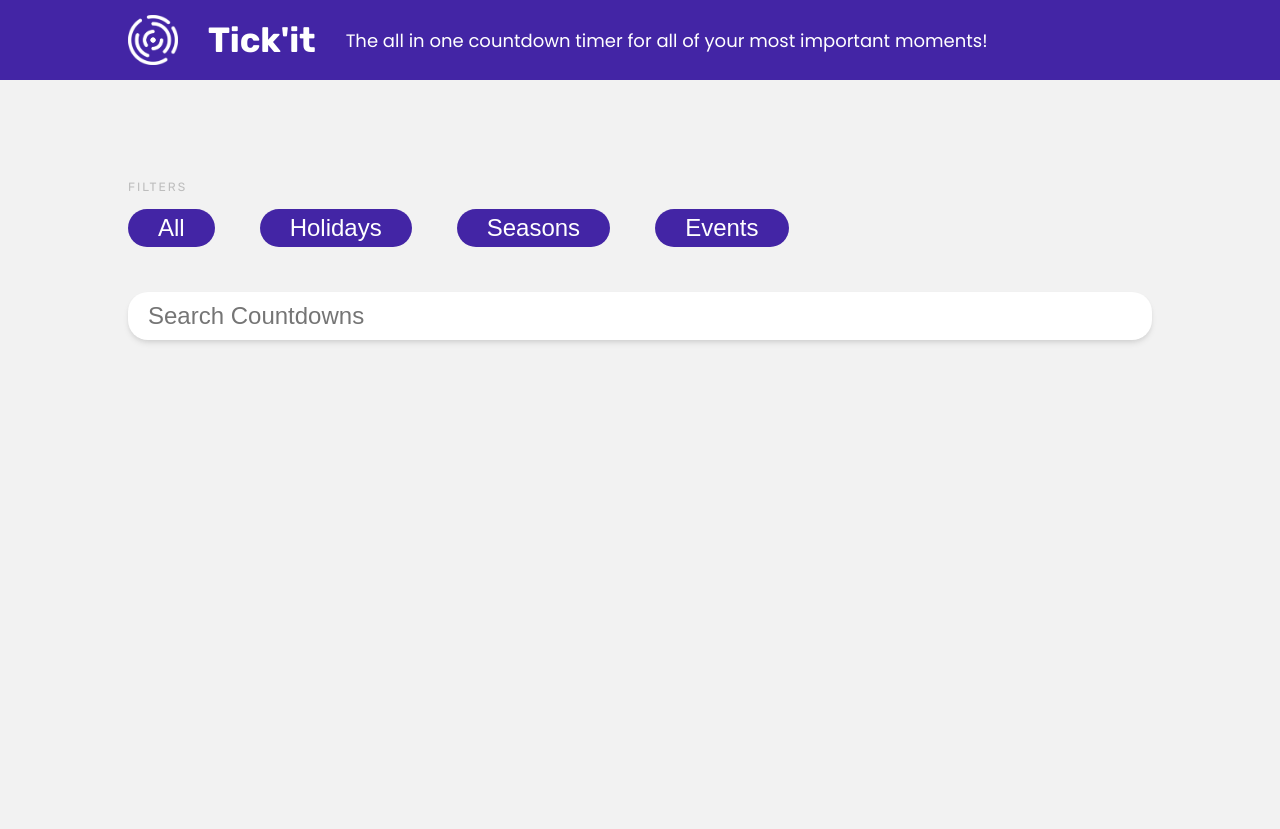
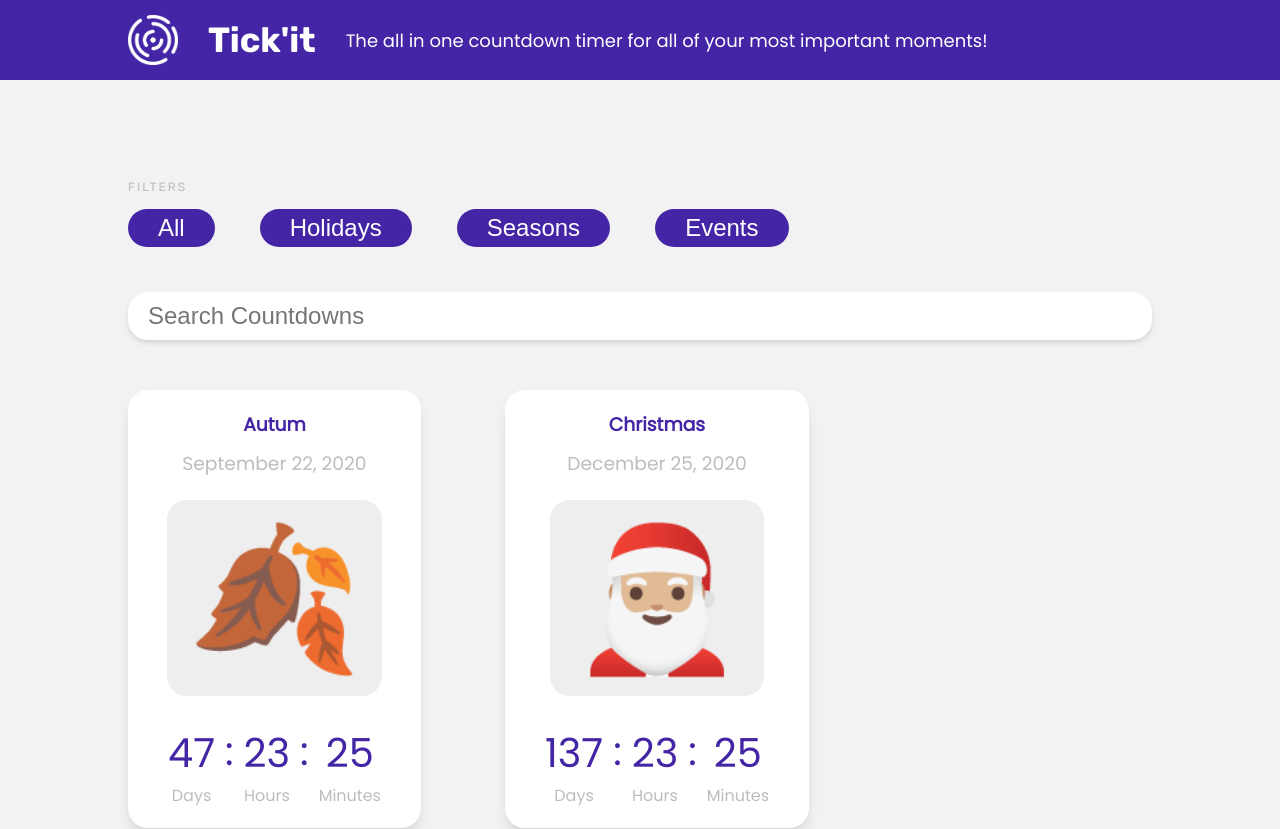
Before and after one commit to tyler-morales/countdown, a Vue app: page / in a window 1280 px wide. Shown: the top 829 px of the page. Before the commit the page ends 800 px from the top, so only its background shows below. Built offline with nearby package versions, Linux system fonts and the light colour scheme.

Commit message:
🐛 Fix: not showing all results on load and when btn is pressed

```diff
--- a/src/components/CardContainer.vue
+++ b/src/components/CardContainer.vue
@@ -31,7 +31,7 @@ export default {
           title: 'Autum',
           date: 'September 22, 2020',
           emoji: '🍂',
-          type: 'Holidays',
+          type: 'season',
           year: 2020,
           month: 8,
           day: 22,
@@ -39,10 +39,10 @@ export default {
           minute: 0
         },
         {
-          title: 'Winter',
-          date: 'December 21, 2020',
-          emoji: '⛄️',
-          type: 'Holidays',
+          title: 'Christmas',
+          date: 'December 25, 2020',
+          emoji: '🎅🏼',
+          type: 'holiday',
           year: 2020,
           month: 11,
           day: 21,
@@ -53,7 +53,7 @@ export default {
           title: 'Spring',
           date: 'March 21, 2020',
           emoji: '💐',
-          type: 'Holidays',
+          type: 'season',
           year: 2021,
           month: 2,
           day: 21,
@@ -73,7 +73,7 @@ export default {
         }
       ],
       updateSearch: '',
-      filter: 'All'
+      filter: 'all'
     }
   },
   mounted() {
@@ -88,6 +88,10 @@ export default {
   },
   computed: {
     filteredItems: function() {
+      if (this.filter == 'all') {
+        return this.events
+      }
+      if (this.filter != 'All') {
         return this.events
           .filter(event => {
             return event.title
@@ -97,6 +101,8 @@ export default {
           .filter(event => {
             return event.type == this.filter
           })
+      }
+      return this.events
     }
   }
 }
--- a/src/components/FilterBtn.vue
+++ b/src/components/FilterBtn.vue
@@ -19,7 +19,7 @@ export default {
   },
   methods: {
     emitFilter() {
-      this.filterResult = this.filter.name
+      this.filterResult = this.filter.type
       EventBus.$emit('filter-catagories', this.filterResult)
     }
   }
--- a/src/components/Filters.vue
+++ b/src/components/Filters.vue
@@ -24,10 +24,10 @@ export default {
   data() {
     return {
       filters: [
-        { name: 'All' },
-        { name: 'Holidays' },
-        { name: 'Seasons' },
-        { name: 'Events' }
+        { name: 'All', type: 'all' },
+        { name: 'Holidays', type: 'holiday' },
+        { name: 'Seasons', type: 'season' },
+        { name: 'Events', type: 'custom' }
       ]
     }
   }
```
Lines whose indentation alone changed are shown as unchanged.
